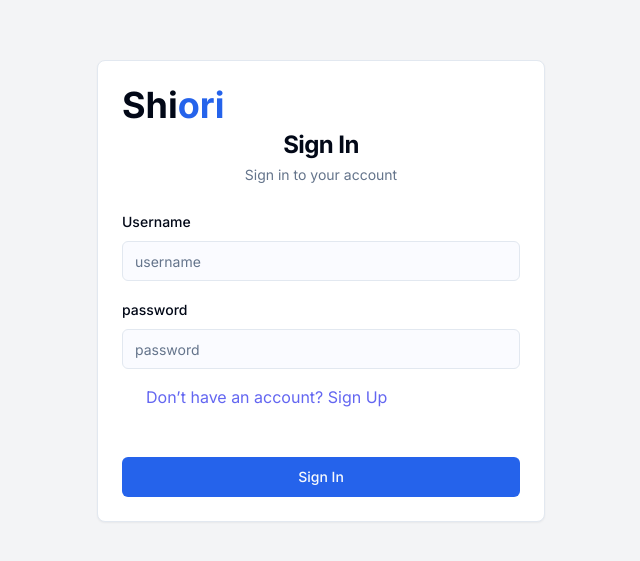
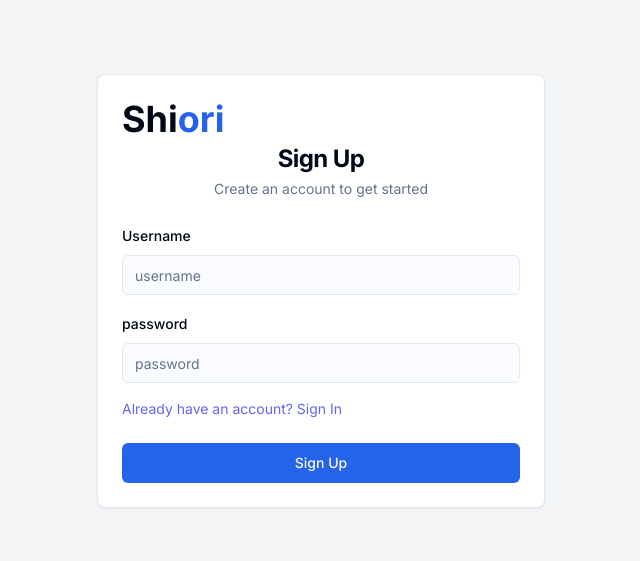
Before and after one commit to HamidSiddiqui12/shiori, a Next.js app: page /sign-up in a window 1280 px wide. Shown: the part 109-670 px from the top of the page, without its empty margins (319-959 px from the left). Built offline with nearby package versions, Linux system fonts and the light colour scheme.

Commit message:
added sonnar and fixed sign up

```diff
--- a/package.json
+++ b/package.json
@@ -25,10 +25,12 @@
     "mongodb": "^6.7.0",
     "mongoose": "^8.4.1",
     "next": "14.2.3",
+    "next-themes": "^0.3.0",
     "prettier": "^3.2.5",
     "react": "^18",
     "react-dom": "^18",
     "react-hook-form": "^7.51.5",
+    "sonner": "^1.4.41",
     "tailwind-merge": "^2.3.0",
     "tailwindcss-animate": "^1.0.7",
     "zod": "^3.23.8"
--- a/src/app/layout.tsx
+++ b/src/app/layout.tsx
@@ -1,3 +1,4 @@
+import ToastProvider from "@/components/toast-provider";
 import type { Metadata } from "next";
 import { Inter } from "next/font/google";
 import React from "react";
@@ -18,7 +19,9 @@
   return (
     <html lang="en">
       <body className={inter.className}>
-        <main>{children}</main>
+        <main>
+          <ToastProvider>{children}</ToastProvider>
+        </main>
       </body>
     </html>
   );
--- a/src/components/form/register.tsx
+++ b/src/components/form/register.tsx
@@ -16,6 +16,7 @@
 import { useRouter } from "next/navigation";
 import { useState } from "react";
 import { useForm } from "react-hook-form";
+import { toast } from "sonner";
 import { z } from "zod";
 import { Alert, AlertDescription, AlertTitle } from "../ui/alert";
 import {
@@ -36,7 +37,6 @@
   const router = useRouter();
 
   const [error, setError] = useState<string | null>(null);
-  const [isSignUp, setisSignUp] = useState(false);
 
   const form = useForm<z.infer<typeof registerFormSchema>>({
     resolver: zodResolver(registerFormSchema),
@@ -46,15 +46,13 @@
     },
   });
 
-  const toggleForm = () => {
-    setisSignUp((prev) => !prev);
-  };
-
   async function onSubmit(values: z.infer<typeof registerFormSchema>) {
     setError(null);
     if (type === "register") {
       try {
         await createUser(values);
+        toast("Account created successfully");
+        router.push("/login");
       } catch (error: any) {
         console.log(error);
         setError(error.message);
@@ -73,21 +71,25 @@
 
   return (
     <Form {...form}>
-      <form onSubmit={form.handleSubmit(onSubmit)} className="space-y-8">
-        <div className="flex min-h-[100dvh] items-center justify-center bg-gray-100 px-4 dark:bg-gray-950">
+      <form onSubmit={form.handleSubmit(onSubmit)}>
+        <div className="flex min-h-dvh items-center justify-center bg-gray-100 px-4 dark:bg-gray-950">
           <Card className="w-full max-w-md">
             <CardHeader className="space-y-1 text-center">
-              <Link className="inline-flex items-center space-x-2" href="#">
+              <p className="inline-flex items-center space-x-2">
                 <span className="text-4xl font-bold">
                   Shi<span className="text-primary">ori</span>
                 </span>
-              </Link>
+              </p>
               <CardTitle className="text-2xl font-bold">
-                {isSignUp ? "Sign Up" : "Sign In"}
+                {/* {type ? "Sign Up" : "Sign In"} */}
+                {type === "register" ? "Sign Up" : "Sign In"}
               </CardTitle>
               <CardDescription>
                 {" "}
-                {isSignUp
+                {/* {type
+                  ? "Create an account to get started"
+                  : "Sign in to your account"} */}
+                {type === "register"
                   ? "Create an account to get started"
                   : "Sign in to your account"}
               </CardDescription>
@@ -119,29 +121,35 @@
                   </FormItem>
                 )}
               />
-
-              <CardFooter className="text-center">
-                <button
-                  onClick={toggleForm}
-                  className="text-indigo-500 hover:underline focus:outline-none"
-                >
-                  {isSignUp
-                    ? "Already have an account? Sign In"
-                    : "Don’t have an account? Sign Up"}
-                </button>
-              </CardFooter>
+              {error && (
+                <div className="my-4">
+                  <Alert variant="destructive">
+                    <AlertCircle className="size-4" />
+                    <AlertTitle>Error</AlertTitle>
+                    <AlertDescription>{error}</AlertDescription>
+                  </Alert>
+                </div>
+              )}
+              <div className="mt-6 text-sm">
+                {type === "register" ? (
+                  <Link href="/login">
+                    <span className="text-indigo-500 hover:underline focus:outline-none">
+                      Already have an account? Sign In
+                    </span>
+                  </Link>
+                ) : (
+                  <Link href="/sign-up">
+                    <span className="text-indigo-500 hover:underline focus:outline-none">
+                      Don’t have an account? Sign Up
+                    </span>
+                  </Link>
+                )}
+              </div>
             </CardContent>
 
-            {error && (
-              <Alert variant="destructive">
-                <AlertCircle className="h-4 w-4" />
-                <AlertTitle>Error</AlertTitle>
-                <AlertDescription>{error}</AlertDescription>
-              </Alert>
-            )}
             <CardFooter>
               <Button type="submit" className="w-full">
-                {isSignUp ? "Sign Up" : "Sign In"}
+                {type === "register" ? "Sign Up" : "Sign In"}
               </Button>
             </CardFooter>
           </Card>
--- /dev/null
+++ b/src/components/toast-provider.tsx
@@ -0,0 +1,15 @@
+"use client";
+
+import React from "react";
+import { Toaster } from "./ui/sonner";
+
+const ToastProvider = ({ children }: { children: React.ReactNode }) => {
+  return (
+    <>
+      {children}
+      <Toaster />
+    </>
+  );
+};
+
+export default ToastProvider;
--- /dev/null
+++ b/src/components/ui/sonner.tsx
@@ -0,0 +1,31 @@
+"use client"
+
+import { useTheme } from "next-themes"
+import { Toaster as Sonner } from "sonner"
+
+type ToasterProps = React.ComponentProps<typeof Sonner>
+
+const Toaster = ({ ...props }: ToasterProps) => {
+  const { theme = "system" } = useTheme()
+
+  return (
+    <Sonner
+      theme={theme as ToasterProps["theme"]}
+      className="toaster group"
+      toastOptions={{
+        classNames: {
+          toast:
+            "group toast group-[.toaster]:bg-background group-[.toaster]:text-foreground group-[.toaster]:border-border group-[.toaster]:shadow-lg",
+          description: "group-[.toast]:text-muted-foreground",
+          actionButton:
+            "group-[.toast]:bg-primary group-[.toast]:text-primary-foreground",
+          cancelButton:
+            "group-[.toast]:bg-muted group-[.toast]:text-muted-foreground",
+        },
+      }}
+      {...props}
+    />
+  )
+}
+
+export { Toaster }
--- a/src/lib/actions/user.actions.ts
+++ b/src/lib/actions/user.actions.ts
@@ -30,6 +30,12 @@
     await connectToDatabase();
     const { username, password } = params;
 
+    const user = await User.findOne({ username });
+
+    if (user) {
+      throw new Error("User already exists");
+    }
+
     await User.create({
       username,
       password,
@@ -50,6 +56,15 @@
     if (!user) {
       throw new Error("User not found");
     }
+
+    if (!user.password) {
+      throw new Error("Password not found");
+    }
+
+    if (user.password !== password) {
+      throw new Error("Incorrect password");
+    }
+
     if (user.password === password) {
       cookies().set("token", JSON.stringify(user._id));
       return true;
```
Also changed, not shown: 1 other file (tests, documents, lock files or other folders).
